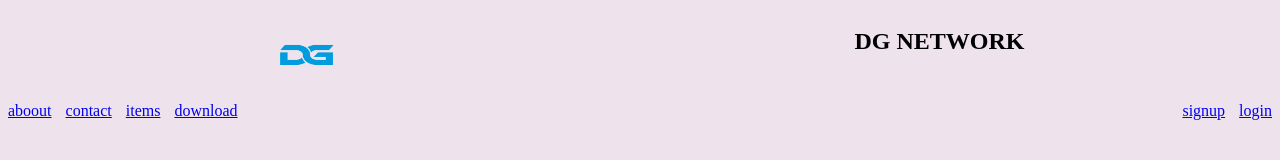
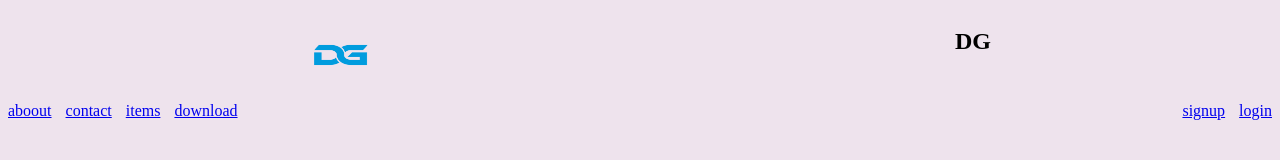
Before and after one commit to vedntv/dgnetwork, a plain HTML site: page index.html in a window 1280 px wide. Drawn offline with Linux system fonts and the light colour scheme.

Commit message:
Testing git push

```diff
--- a/index.html
+++ b/index.html
@@ -9,7 +9,7 @@
 <body class="body">
     <div class="navbar">
     <img src="./image/DG LOGO.png" class="imglogo" title="LOGO">
-    <h2 class="bodyh1">DG NETWORK</h2>
+    <h2 class="bodyh1">DG</h2>
     </div>
     <div class="navbar1">
         <div class="links">
```
